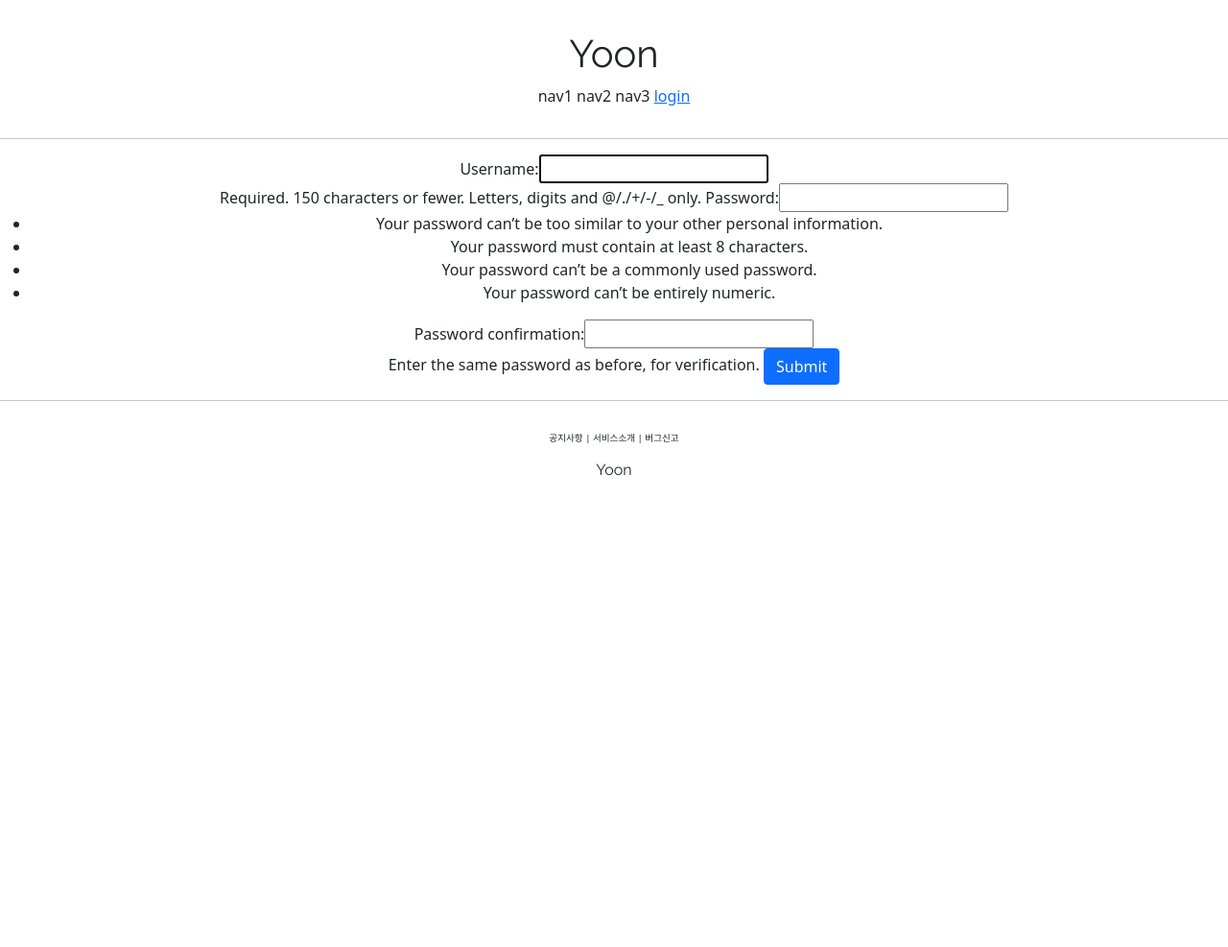
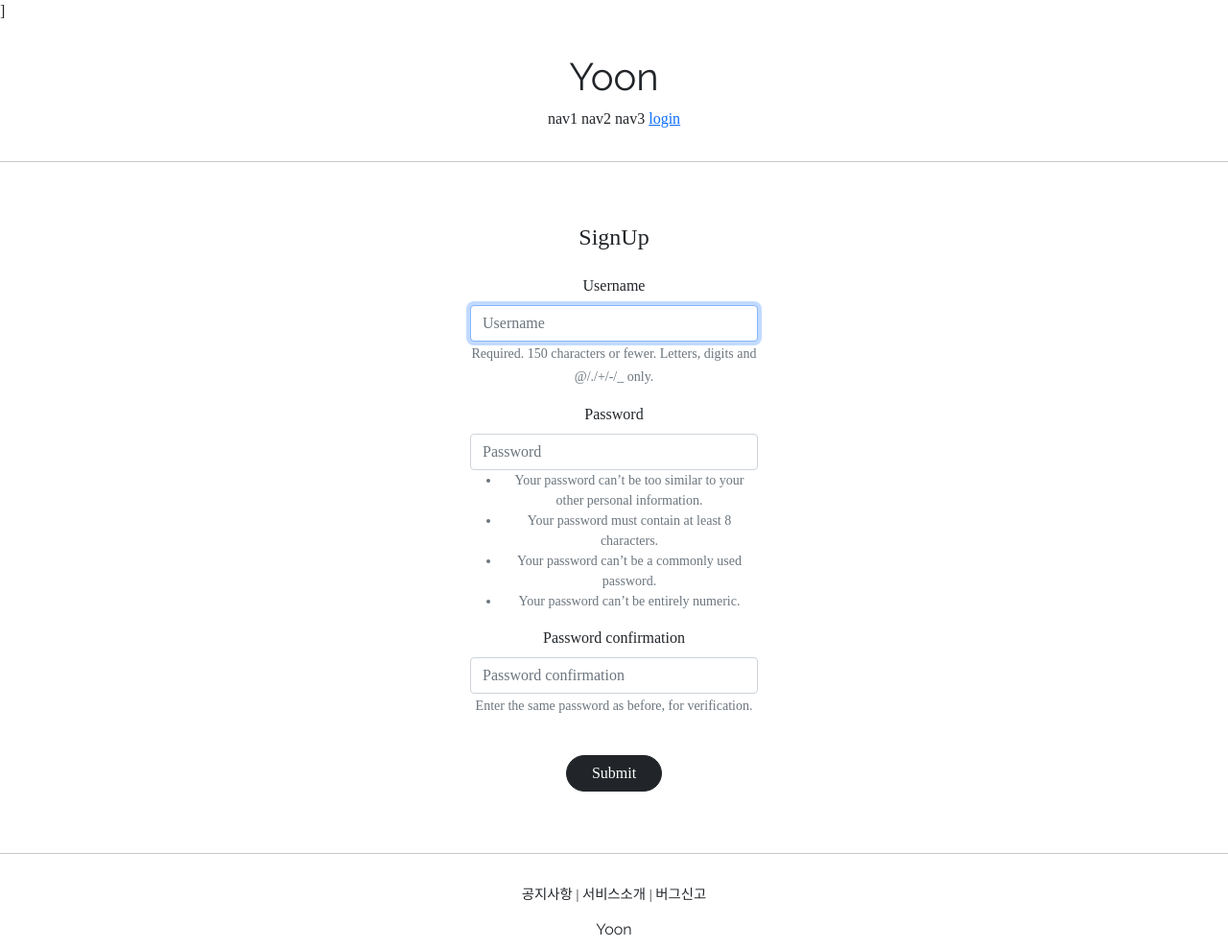
Before and after one commit to Kimchimon/django_project, a Django app: page /account/create/ in a window 1280 px wide. Shown: the whole page at 96% size. Before the commit the page ends 496 px from the top, so only its background shows below. Run offline with Django 3.2, Linux system fonts and the light colour scheme; some libraries are stand-ins or nearby versions; some web fonts are replaced.

Commit message:
add body textstlye

```diff
--- a/accountapp/templetes/accountapp/create.html
+++ b/accountapp/templetes/accountapp/create.html
@@ -1,13 +1,21 @@
 
 {% extends 'base.html' %}
 
+{% load bootstrap4 %}
+
 {% block content %}
 
-    <div style="text-align: center;">
+    <div style="text-align:center;max-width:300px; margin:4rem auto;">
+        <div class="mb-4">
+            <h4>
+                SignUp
+            </h4>
+        </div>
         <form action="{% url 'accountapp:create' %}" method="post">
             {% csrf_token %}
-            {{ form }}
-            <input type="submit" class="btn btn-primary">
+
+            {% bootstrap_form form %}
+            <input type="submit" class="btn btn-dark rounded-pill col-4 mt-4">
         </form>
     </div>
 
--- a/jango/settings.py
+++ b/jango/settings.py
@@ -48,6 +48,7 @@ INSTALLED_APPS = [
     'django.contrib.sessions',
     'django.contrib.messages',
     'django.contrib.staticfiles',
+    'bootstrap4',
     'accountapp',
 ]
 
--- a/static/base.css
+++ b/static/base.css
@@ -5,7 +5,7 @@
 }
 
 .yoon_footer_button{
-    font-size:.6rem;
+
 }
 
 .yoon_footer{
--- a/templetes/base.html
+++ b/templetes/base.html
@@ -3,7 +3,7 @@
 
 {% include 'head.html' %}
 
-<body>
+<body style="font-family: 'NanumSquare';">
 
     {% include 'header.html' %}
 
--- a/templetes/footer.html
+++ b/templetes/footer.html
@@ -2,13 +2,13 @@
 
 <div class="yoon_footer">
 
-    <div class="yoon_footer_button">
+    <div style="font-size: .9rem;">
         <span>공지사항</span> |
         <span>서비스소개</span> |
         <span>버그신고</span>
     </div>
     <div style="margin-top: 1rem;">
-        <h6  class="yoon_logo">
+        <h6 class="yoon_logo">
             Yoon
         </h6>
     </div>
--- a/templetes/head.html
+++ b/templetes/head.html
@@ -13,7 +13,10 @@
     <link href="https://fonts.googleapis.com/css2?family=Raleway&display=swap" rel="stylesheet">
 
     <!-- DEFAULT CSS LINK -->
-    <link rel="stylesheet" type="text/css" href=" {% static 'base.css' %}">
+    <link rel="stylesheet" type="text/css" href=" {% static 'base.css' %}">]
+
+    <!-- NAVER FONTS LINK   -->
+    <link href="https://hangeul.pstatic.net/hangeul_static/css/nanum-square.css" rel="stylesheet">
 
 
 </head>
```
Also changed, not shown: accountapp/templetes/accountapp/login.html (+6 -4 lines).
